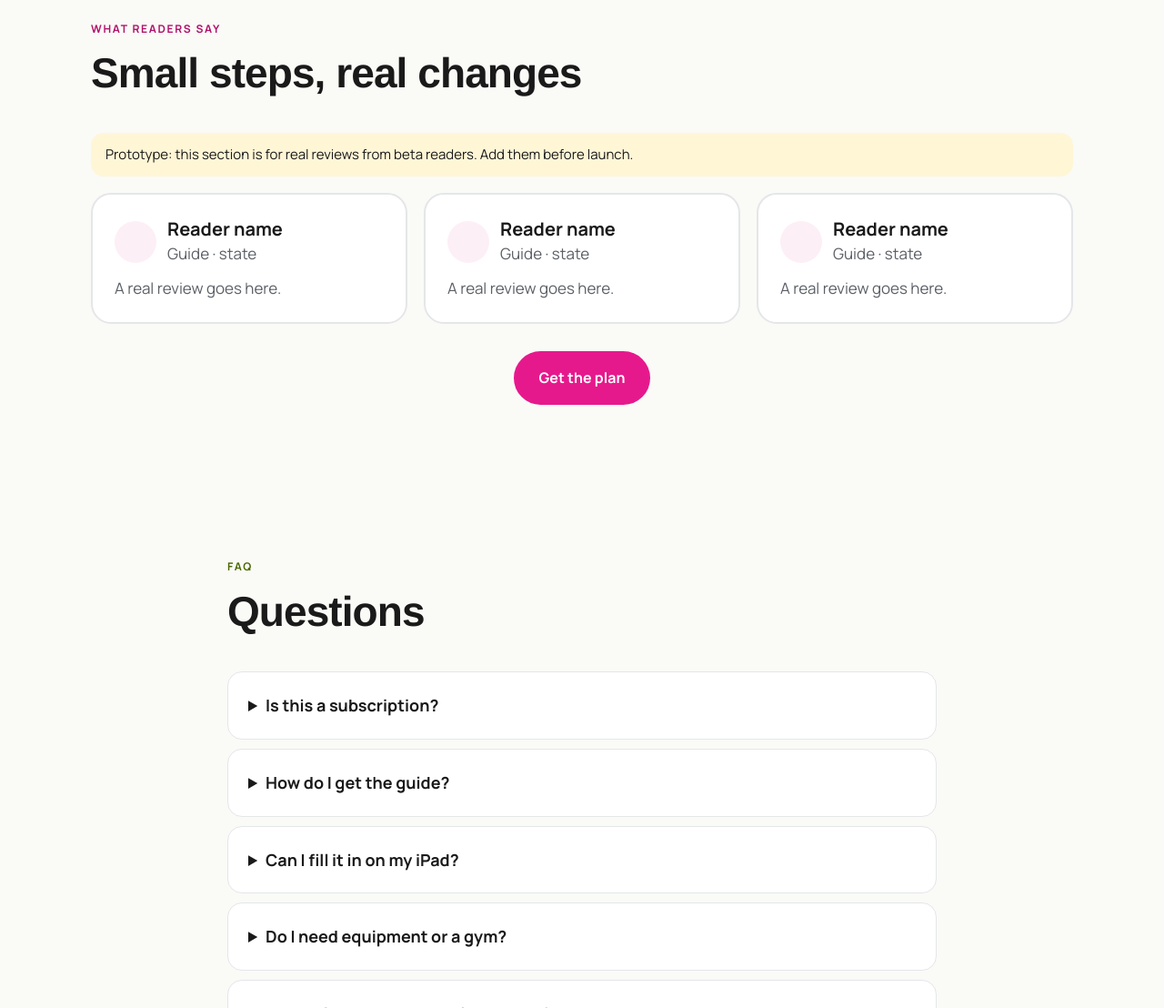
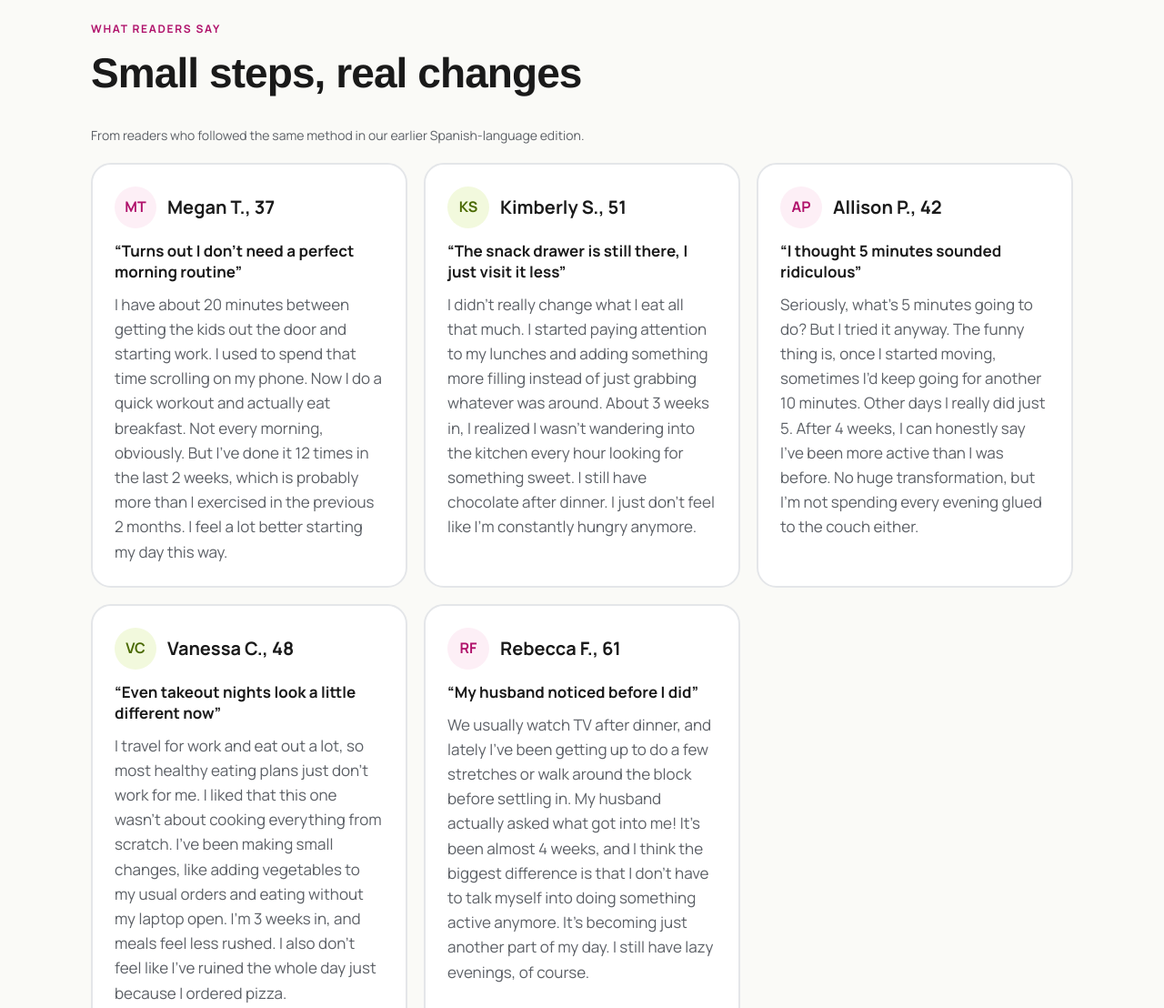
Before and after one commit to tsyrocoach-metod/dailyfiveclub, a plain HTML site: page index.html in a window 1280 px wide. Shown: the part 7400-8508 px from the top of the page at 91% size. Drawn offline with Linux system fonts and the light colour scheme; a web font is replaced by a local one.

Commit message:
Add reader reviews from the earlier Spanish-language edition
Co-Authored-By: Claude Opus 5.5 <noreply@anthropic.com>

```diff
--- a/index.html
+++ b/index.html
@@ -228,17 +228,19 @@
 </section>
 
 <section class="reviews" id="reviews">
+<!-- Отзывы читательниц испанской версии (методика та же). Подлинность и согласия на публикацию подтвердила Светлана Цыро 17.11.2026. -->
  <div class="wrap">
   <div class="head">
    <p class="r4 pink">What readers say</p>
    <h2 class="r1">Small steps, real changes</h2>
   </div>
-  <!-- ПРОТОТИП: сюда только настоящие отзывы читательниц (бета-тест). Выдуманные отзывы в США запрещены правилами FTC. -->
-  <div class="proto">Prototype: this section is for real reviews from beta readers. Add them before launch.</div>
+  <p class="exnote">From readers who followed the same method in our earlier Spanish-language edition.</p>
   <div class="grid">
-   <div class="rcard"><div class="who"><span class="avatar"></span><div><p class="r2">Reader name</p><p class="soft">Guide · state</p></div></div><p class="soft">A real review goes here.</p></div>
-   <div class="rcard"><div class="who"><span class="avatar"></span><div><p class="r2">Reader name</p><p class="soft">Guide · state</p></div></div><p class="soft">A real review goes here.</p></div>
-   <div class="rcard"><div class="who"><span class="avatar"></span><div><p class="r2">Reader name</p><p class="soft">Guide · state</p></div></div><p class="soft">A real review goes here.</p></div>
+   <div class="rcard"><div class="who"><span class="avatar">MT</span><div><p class="r2">Megan T., 37</p></div></div><p class="rhead">“Turns out I don’t need a perfect morning routine”</p><p class="soft">I have about 20 minutes between getting the kids out the door and starting work. I used to spend that time scrolling on my phone. Now I do a quick workout and actually eat breakfast. Not every morning, obviously. But I’ve done it 12 times in the last 2 weeks, which is probably more than I exercised in the previous 2 months. I feel a lot better starting my day this way.</p></div>
+   <div class="rcard"><div class="who"><span class="avatar l">KS</span><div><p class="r2">Kimberly S., 51</p></div></div><p class="rhead">“The snack drawer is still there, I just visit it less”</p><p class="soft">I didn’t really change what I eat all that much. I started paying attention to my lunches and adding something more filling instead of just grabbing whatever was around. About 3 weeks in, I realized I wasn’t wandering into the kitchen every hour looking for something sweet. I still have chocolate after dinner. I just don’t feel like I’m constantly hungry anymore.</p></div>
+   <div class="rcard"><div class="who"><span class="avatar">AP</span><div><p class="r2">Allison P., 42</p></div></div><p class="rhead">“I thought 5 minutes sounded ridiculous”</p><p class="soft">Seriously, what’s 5 minutes going to do? But I tried it anyway. The funny thing is, once I started moving, sometimes I’d keep going for another 10 minutes. Other days I really did just 5. After 4 weeks, I can honestly say I’ve been more active than I was before. No huge transformation, but I’m not spending every evening glued to the couch either.</p></div>
+   <div class="rcard"><div class="who"><span class="avatar l">VC</span><div><p class="r2">Vanessa C., 48</p></div></div><p class="rhead">“Even takeout nights look a little different now”</p><p class="soft">I travel for work and eat out a lot, so most healthy eating plans just don’t work for me. I liked that this one wasn’t about cooking everything from scratch. I’ve been making small changes, like adding vegetables to my usual orders and eating without my laptop open. I’m 3 weeks in, and meals feel less rushed. I also don’t feel like I’ve ruined the whole day just because I ordered pizza.</p></div>
+   <div class="rcard"><div class="who"><span class="avatar">RF</span><div><p class="r2">Rebecca F., 61</p></div></div><p class="rhead">“My husband noticed before I did”</p><p class="soft">We usually watch TV after dinner, and lately I’ve been getting up to do a few stretches or walk around the block before settling in. My husband actually asked what got into me! It’s been almost 4 weeks, and I think the biggest difference is that I don’t have to talk myself into doing something active anymore. It’s becoming just another part of my day. I still have lazy evenings, of course.</p></div>
   </div>
   <p class="center-cta"><a class="btn pink" href="#pricing">Get the plan</a></p>
  </div>
```
